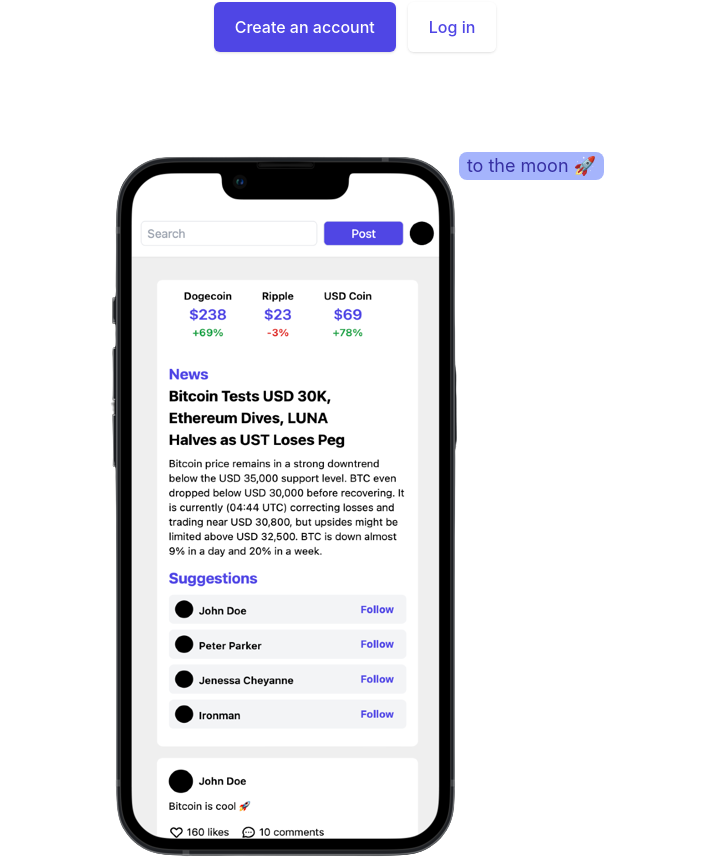
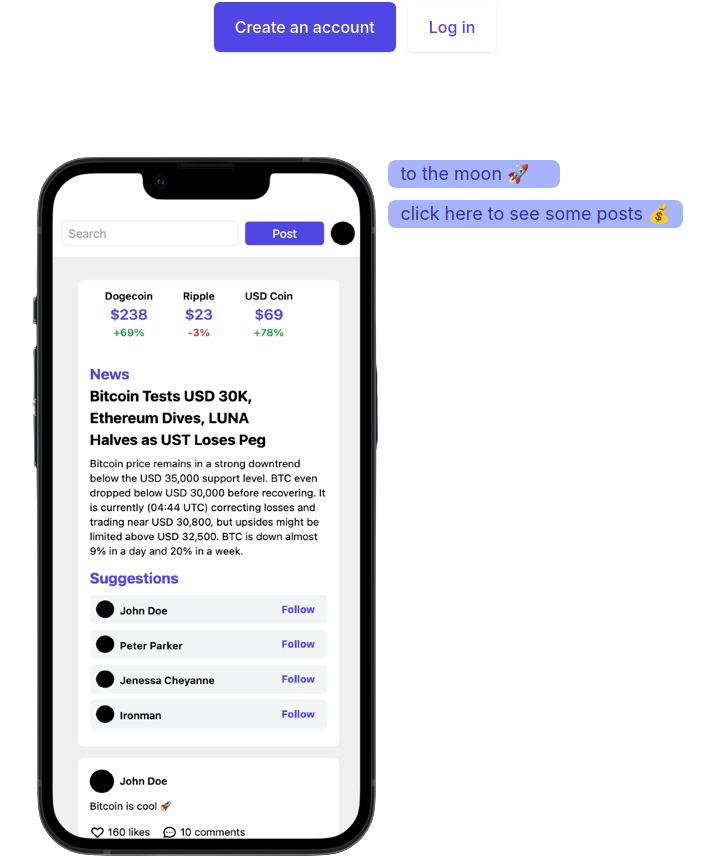
Before and after one commit to COS301-SE-2022/CryptoHub, a Next.js app in the folder client/: page / in a window 1280 px wide. Shown: the part 346-1206 px from the top of the page, without its empty margins (285-999 px from the left). Built offline with nearby package versions, Linux system fonts and the light colour scheme.

Commit message:
Updated use for guest user

```diff
--- a/client/components/Feed/Feed.js
+++ b/client/components/Feed/Feed.js
@@ -1,11 +1,14 @@
-import React from "react";
+import React, { useContext } from "react";
 import Posts from "../Posts/Posts";
 import InfoSection from "../InfoSection/InfoSection";
+import { userContext } from "../../auth/auth";
 
 const Feed = () => {
+  const { user } = useContext(userContext);
+
   return (
     <div className="w-11/12 sm:flex">
-      <InfoSection />
+      {user.auth ? null : <InfoSection />}
       <Posts />
     </div>
   );
--- a/client/components/InfoSection/InfoSection.js
+++ b/client/components/InfoSection/InfoSection.js
@@ -1,14 +1,24 @@
-import React from "react";
+import React, { useContext } from "react";
 import Carousel from "./Carousel";
 import News from "./News";
 import Suggestions from "./Suggestions";
+import { userContext } from "../../auth/auth";
+import { useRouter } from "next/router";
 
 const InfoSection = () => {
+  const { user } = useContext(userContext);
+  const router = useRouter();
+
   return (
     <div className="bg-white sm:w-6/12 m-4 p-4 rounded-lg sm:fixed right-10 overflow-auto max-h-[40rem]">
+      {user.auth ? null : (
+        <div>
+          <p className="font-bold">Create a free account now</p>
+        </div>
+      )}
       <Carousel />
       <News />
-      <Suggestions />
+      {user.auth ? <Suggestions /> : null}
     </div>
   );
 };
--- a/client/components/InfoSection/Suggestions.js
+++ b/client/components/InfoSection/Suggestions.js
@@ -37,6 +37,7 @@ const Suggestions = () => {
   }, []);
 
   useEffect(() => {
+    try {
       let suggested = accounts.filter((account) => {
         return !followers.find((acc) => {
           console.warn(account);
@@ -49,6 +50,7 @@ const Suggestions = () => {
       });
 
       setSuggestedAccounts(final.slice(0, 4));
+    } catch {}
   }, [refresh]);
 
   return (
--- a/client/components/LandingPage/LandingPage.js
+++ b/client/components/LandingPage/LandingPage.js
@@ -2,6 +2,8 @@ import React from "react";
 import NavigationBar from "../NavigationBar/NavigationBar";
 import Image from "next/image";
 import PhoneImage from "../../public/images/landing.png";
+import Posts from "../Posts/Posts";
+import { useRouter } from "next/router";
 
 const LandingPage = () => {
   return (
@@ -15,7 +17,10 @@ const LandingPage = () => {
 export default LandingPage;
 
 const MainContent = () => {
+  const router = useRouter();
+
   return (
+    <>
       <div className="flex flex-col h-40 px-10 py-24 sm:p-24 sm:pt-36 items-center h-8/12 justify-between">
         <div className="flex flex-col items-center">
           <h1 className="sm:text-6xl text-4xl font-bold text-center text-gray-700">
@@ -44,12 +49,24 @@ const MainContent = () => {
             </a>
           </div>
         </div>
-      <div className="mt-20 w-11/12 sm:w-8/12 justify-center flex">
-        <Image src={PhoneImage} />
-        <div className="bg-indigo-300 h-16 sm:h-7 px-2 rounded-lg text-indigo-800 text-lg">
+
+        <div className="mt-20 w-11/12 sm:w-12/12 justify-center flex">
+          <Image src={PhoneImage} layout="intrinsic" />
+          <div className="flex flex-col ml-2 mt-2">
+            <div className="bg-indigo-300 h-24 sm:h-7 px-3 w-7/12 rounded-lg text-indigo-800 text-lg mb-3">
               to the moon 🚀
+            </div>
+            <button
+              onClick={() => {
+                router.push("/guest");
+              }}
+              className="bg-indigo-300 h-24 text-left sm:h-7 px-3 rounded-lg text-indigo-800 text-lg"
+            >
+              click here to see some posts 💰
+            </button>
           </div>
         </div>
       </div>
+    </>
   );
 };
--- /dev/null
+++ b/client/pages/guest.js
@@ -0,0 +1,22 @@
+import { useState, useContext } from "react";
+import Layout from "../components/Layout";
+import LandingPage from "../components/LandingPage/LandingPage";
+import { userContext } from "../auth/auth";
+import Feed from "../components/Feed/Feed";
+import Head from "next/head";
+
+export default function Home({ Component, pageProps }) {
+  const [isUserLoggedIn] = useState(false);
+  const { user } = useContext(userContext);
+
+  return (
+    <>
+      <Head>
+        <title>CryptoHub</title>
+      </Head>
+      <Layout>
+        <Feed />
+      </Layout>
+    </>
+  );
+}
```
Lines whose indentation alone changed are shown as unchanged.
